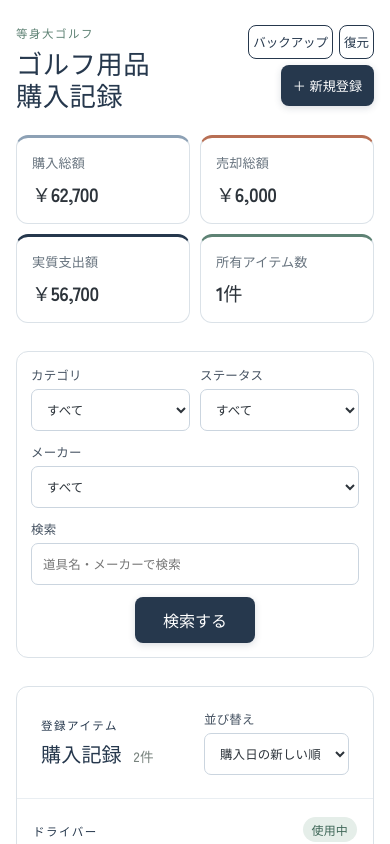
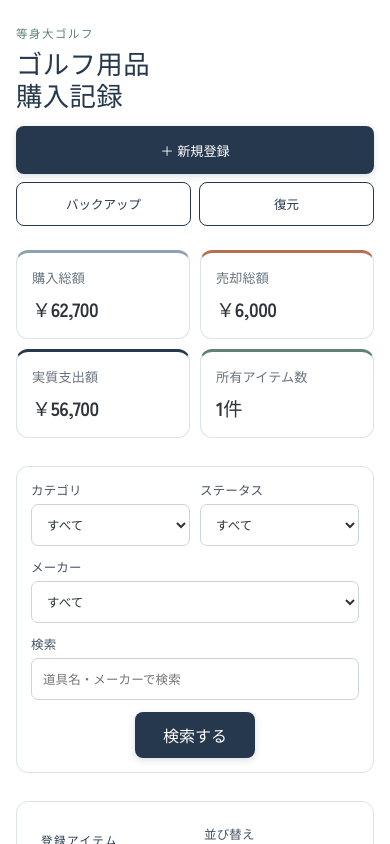
Before and after one commit to toushindaigolf/golf-equipment-ledger, a React (Vite) app: page / in a window 390 px wide. Shown: the top 844 px of the page. Built offline with nearby package versions, Linux system fonts and the light colour scheme.

Commit message:
Improve mobile header actions

```diff
--- a/src/styles/global.css
+++ b/src/styles/global.css
@@ -112,3 +112,13 @@ input,select,textarea{font-weight:400;letter-spacing:.01em}
   .form-grid input,.form-grid select,.form-grid textarea{width:100%;min-width:0;max-width:100%}
   .form-grid input[type="date"]{-webkit-appearance:none;appearance:none;display:block;width:100%;min-width:0;max-width:100%}
 }
+
+/* Mobile header actions: feature the primary action, then place utilities side by side. */
+@media(max-width:760px){
+  header{display:flex;flex-direction:column;align-items:stretch;gap:16px;min-height:0}
+  .header-actions{position:static;width:100%;max-width:none;display:grid;grid-template-columns:minmax(0,1fr) minmax(0,1fr);grid-template-areas:"add add" "backup restore";gap:8px}
+  .header-actions .add{grid-area:add;width:100%;min-height:48px;padding:12px 14px;white-space:nowrap}
+  .header-actions .text-button{width:100%;min-height:44px;padding:10px 8px;white-space:nowrap}
+  .header-actions .text-button:first-of-type{grid-area:backup}
+  .header-actions .text-button:nth-of-type(2){grid-area:restore}
+}
```
